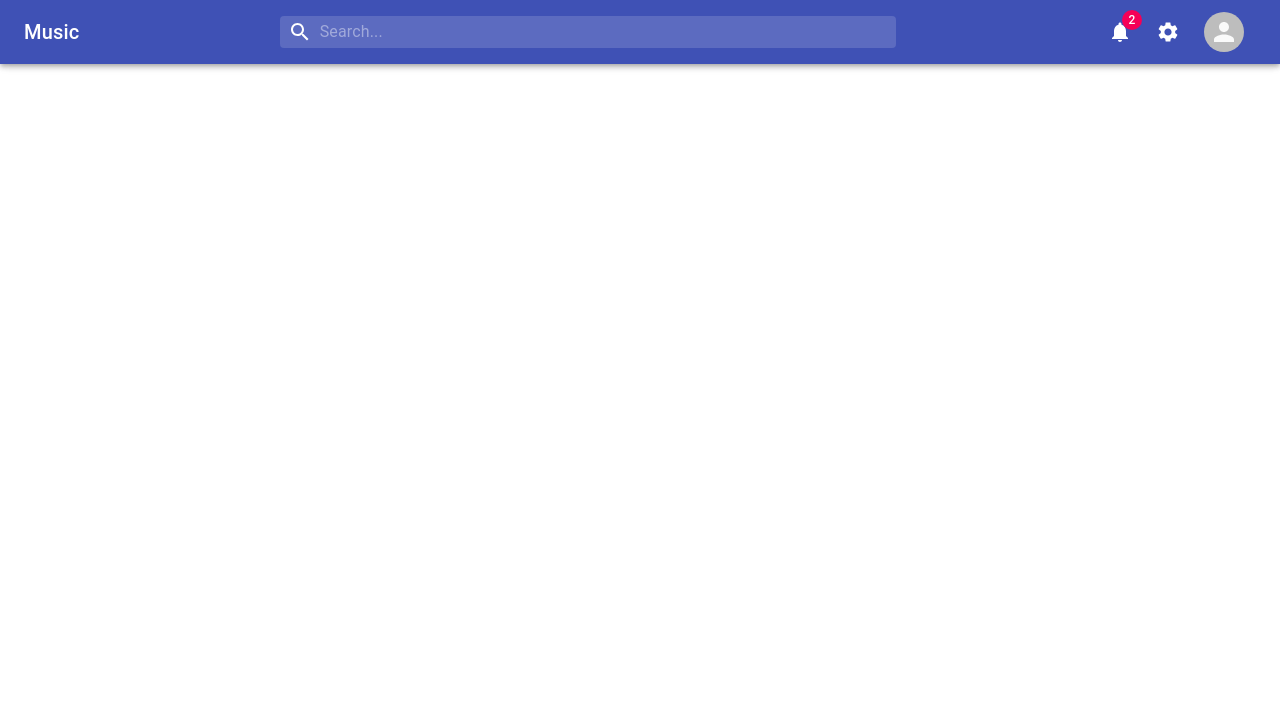
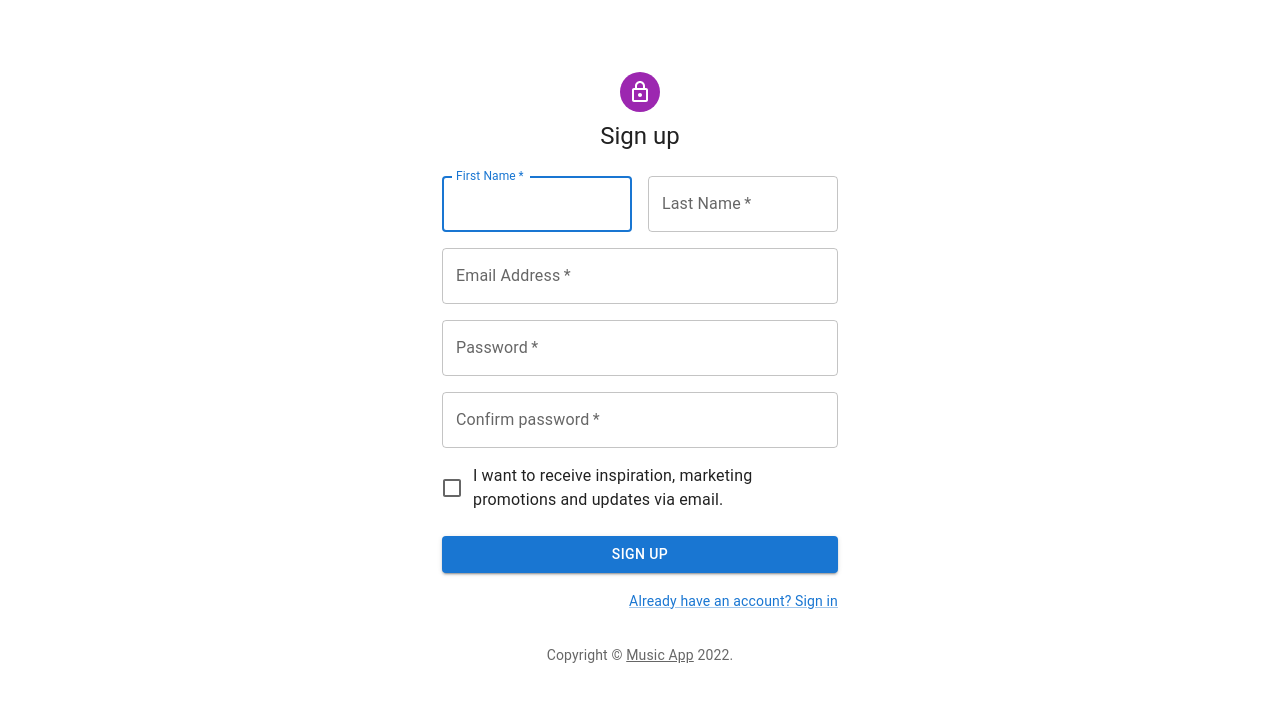
Before and after one commit to lowieslach/MusicApp, a React (Create React App) app in the folder frontend/: page / in a window 1280 px wide. Shown: the top 702 px of the page. Built offline with nearby package versions, Linux system fonts and the light colour scheme.

Commit message:
add login and register

```diff
--- a/frontend/src/App.js
+++ b/frontend/src/App.js
@@ -1,9 +1,11 @@
 import Navbar from "./components/Navbar.js";
+import LoginPage from "./pages/LoginPage.js";
+import RegisterPage from "./pages/RegisterPage.js";
 
 function App() {
   return (
     <div className="App">
-      <Navbar />
+      <RegisterPage />
     </div>
   );
 }
--- /dev/null
+++ b/frontend/src/components/Copyright.js
@@ -0,0 +1,19 @@
+import React from "react";
+import { Typography, Link, Box } from "@mui/material";
+
+function Copyright() {
+  return (
+    <Box pt={4}>
+      <Typography variant="body2" color="textSecondary" align="center">
+        {"Copyright © "}
+        <Link color="inherit" href="/">
+          Music App
+        </Link>{" "}
+        {new Date().getFullYear()}
+        {"."}
+      </Typography>
+    </Box>
+  );
+}
+
+export default Copyright;
--- a/frontend/src/components/Navbar.js
+++ b/frontend/src/components/Navbar.js
@@ -27,6 +27,7 @@
   const [searchOpen, setSearchOpen] = useState(false);
 
   const classes = useStyles({ searchOpen });
+  //position=static
   return (
     <>
       <AppBar position="fixed">
--- /dev/null
+++ b/frontend/src/pages/LoginPage.js
@@ -0,0 +1,107 @@
+import * as React from "react";
+import {
+  Avatar,
+  Button,
+  CssBaseline,
+  TextField,
+  FormControlLabel,
+  Checkbox,
+  Link,
+  Grid,
+  Box,
+  Typography,
+  Container,
+} from "@mui/material";
+import { LockOutlined as LockOutlinedIcon } from "@mui/icons-material";
+import { createTheme, ThemeProvider } from "@mui/material/styles";
+
+import Copyright from "../components/Copyright";
+
+const theme = createTheme();
+
+export default function SignIn() {
+  const handleSubmit = (event) => {
+    event.preventDefault();
+    const data = new FormData(event.currentTarget);
+    // eslint-disable-next-line no-console
+    console.log({
+      email: data.get("email"),
+      password: data.get("password"),
+    });
+  };
+
+  return (
+    <ThemeProvider theme={theme}>
+      <Container component="main" maxWidth="xs">
+        <CssBaseline />
+        <Box
+          sx={{
+            marginTop: 8,
+            display: "flex",
+            flexDirection: "column",
+            alignItems: "center",
+          }}
+        >
+          <Avatar sx={{ m: 1, bgcolor: "secondary.main" }}>
+            <LockOutlinedIcon />
+          </Avatar>
+          <Typography component="h1" variant="h5">
+            Sign in
+          </Typography>
+          <Box
+            component="form"
+            onSubmit={handleSubmit}
+            noValidate
+            sx={{ mt: 1 }}
+          >
+            <TextField
+              margin="normal"
+              required
+              fullWidth
+              id="email"
+              label="Email Address"
+              name="email"
+              autoComplete="email"
+              autoFocus
+            />
+            <TextField
+              margin="normal"
+              required
+              fullWidth
+              name="password"
+              label="Password"
+              type="password"
+              id="password"
+              autoComplete="current-password"
+            />
+            <FormControlLabel
+              control={<Checkbox value="remember" color="primary" />}
+              label="Remember me"
+            />
+            <Button
+              type="submit"
+              fullWidth
+              variant="contained"
+              sx={{ mt: 3, mb: 2 }}
+            >
+              Sign In
+            </Button>
+            <Grid container>
+              <Grid item xs>
+                <Link href="#" variant="body2">
+                  Forgot password?
+                </Link>
+              </Grid>
+              <Grid item>
+                <Link href="#" variant="body2">
+                  {"Don't have an account? Sign Up"}
+                </Link>
+              </Grid>
+            </Grid>
+          </Box>
+        </Box>
+        <Copyright sx={{ mt: 8, mb: 4 }} />
+      </Container>
+    </ThemeProvider>
+  );
+}
--- /dev/null
+++ b/frontend/src/pages/RegisterPage.js
@@ -0,0 +1,141 @@
+import * as React from "react";
+import {
+  Avatar,
+  Button,
+  CssBaseline,
+  TextField,
+  FormControlLabel,
+  Checkbox,
+  Link,
+  Grid,
+  Box,
+  Typography,
+  Container,
+} from "@mui/material";
+import { LockOutlined as LockOutlinedIcon } from "@mui/icons-material";
+import { createTheme, ThemeProvider } from "@mui/material/styles";
+
+import Copyright from "../components/Copyright";
+
+const theme = createTheme();
+
+export default function SignUp() {
+  const handleSubmit = (event) => {
+    event.preventDefault();
+    const data = new FormData(event.currentTarget);
+    // eslint-disable-next-line no-console
+    console.log({
+      email: data.get("email"),
+      password: data.get("password"),
+    });
+  };
+
+  return (
+    <ThemeProvider theme={theme}>
+      <Container component="main" maxWidth="xs">
+        <CssBaseline />
+        <Box
+          sx={{
+            marginTop: 8,
+            display: "flex",
+            flexDirection: "column",
+            alignItems: "center",
+          }}
+        >
+          <Avatar sx={{ m: 1, bgcolor: "secondary.main" }}>
+            <LockOutlinedIcon />
+          </Avatar>
+          <Typography component="h1" variant="h5">
+            Sign up
+          </Typography>
+          <Box
+            component="form"
+            noValidate
+            onSubmit={handleSubmit}
+            sx={{ mt: 3 }}
+          >
+            <Grid container spacing={2}>
+              <Grid item xs={12} sm={6}>
+                <TextField
+                  autoComplete="given-name"
+                  name="firstName"
+                  required
+                  fullWidth
+                  id="firstName"
+                  label="First Name"
+                  autoFocus
+                />
+              </Grid>
+              <Grid item xs={12} sm={6}>
+                <TextField
+                  required
+                  fullWidth
+                  id="lastName"
+                  label="Last Name"
+                  name="lastName"
+                  autoComplete="family-name"
+                />
+              </Grid>
+              <Grid item xs={12}>
+                <TextField
+                  required
+                  fullWidth
+                  id="email"
+                  label="Email Address"
+                  name="email"
+                  autoComplete="email"
+                />
+              </Grid>
+              <Grid item xs={12}>
+                <TextField
+                  required
+                  fullWidth
+                  name="password"
+                  label="Password"
+                  type="password"
+                  id="password"
+                  autoComplete="new-password"
+                />
+              </Grid>
+              <Grid item xs={12}>
+                <TextField
+                  required
+                  fullWidth
+                  name="confirmPassword"
+                  label="Confirm password"
+                  type="password"
+                  id="confirmPassword"
+                  autoComplete="off"
+                />
+              </Grid>
+              <Grid item xs={12}>
+                <FormControlLabel
+                  control={
+                    <Checkbox value="allowExtraEmails" color="primary" />
+                  }
+                  label="I want to receive inspiration, marketing promotions and updates via email."
+                />
+              </Grid>
+            </Grid>
+            <Button
+              type="submit"
+              fullWidth
+              variant="contained"
+              sx={{ mt: 3, mb: 2 }}
+            >
+              Sign Up
+            </Button>
+            <Grid container justifyContent="flex-end">
+              <Grid item>
+                <Link href="#" variant="body2">
+                  Already have an account? Sign in
+                </Link>
+              </Grid>
+            </Grid>
+          </Box>
+        </Box>
+        <Copyright sx={{ mt: 5 }} />
+      </Container>
+    </ThemeProvider>
+  );
+}
```
